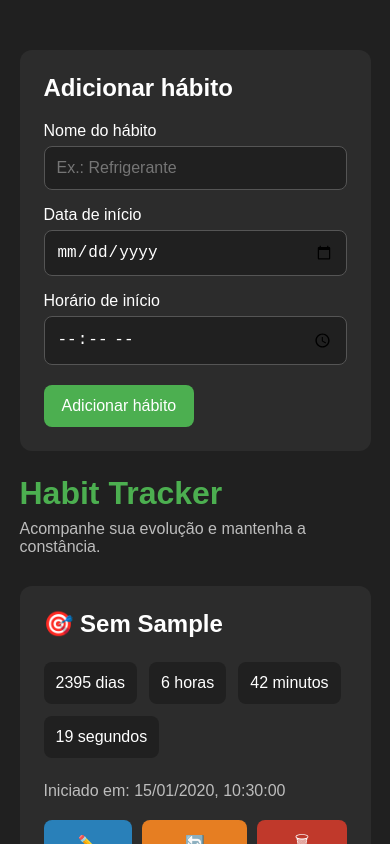
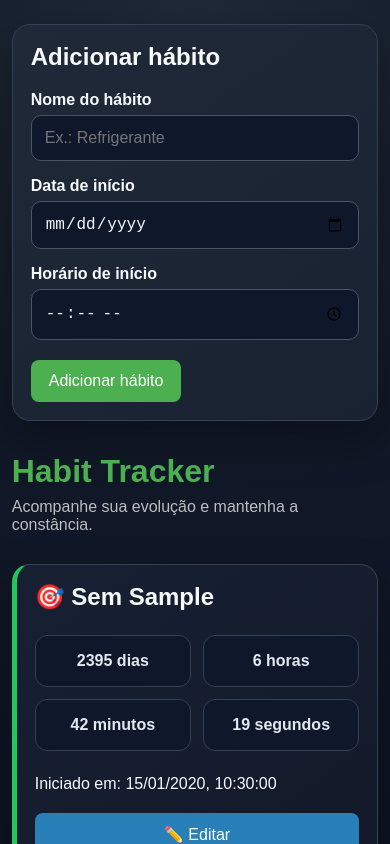
Before and after one commit to CodexMaster12/habit-tracker, a plain HTML site: page index.html in a window 390 px wide. Both pictures are taken after typing "Sample", "2020-01-15", "10:30" into the empty fields and a click on the button "Adicionar hábito". Shown: the top 844 px of the page. Drawn offline with Linux system fonts and the light colour scheme.

Commit message:
feat: melhorar interface e adicionar estado vazio

```diff
--- a/css/style.css
+++ b/css/style.css
@@ -2,9 +2,10 @@
     box-sizing: border-box;
 }
 
-body{
-    background-color: #202020;
-    color: white;
+body {
+    background:
+        radial-gradient(circle at top, #1f2937 0%, #111827 45%, #0b1120 100%);
+    color: #f8fafc;
     font-family: Arial, Helvetica, sans-serif;
     margin: 0;
     min-height: 100vh;
@@ -32,9 +33,12 @@ header p{
 }
 
 .habit-card {
-    background-color: #2c2c2c;
-    border-radius: 12px;
-    padding: 24px;
+    background: linear-gradient(145deg, #172033, #111827);
+    border: 1px solid #334155;
+    border-left: 5px solid #22c55e;
+    border-radius: 18px;
+    padding: 26px;
+    box-shadow: 0 18px 45px rgba(0, 0, 0, 0.3);
 }
 
 .habit-card h2 {
@@ -49,13 +53,15 @@ header p{
 }
 
 .contador span {
-    background-color: #202020;
-    border-radius: 8px;
-    padding: 12px;
-}
-
-.inicio {
-    color: #bdbdbd;
+    min-width: 110px;
+    background: rgba(15, 23, 42, 0.85);
+    border: 1px solid #334155;
+    border-radius: 12px;
+    padding: 16px 12px;
+    text-align: center;
+    font-size: 18px;
+    font-weight: bold;
+    color: #e2e8f0;
 }
 
 button {
@@ -73,10 +79,12 @@ button:hover {
 }
 
 .form-habito {
-    background-color: #2c2c2c;
-    border-radius: 12px;
-    padding: 24px;
-    margin-bottom: 24px;
+    background: linear-gradient(145deg, #1f2937, #182231);
+    border: 1px solid #334155;
+    border-radius: 18px;
+    padding: 28px;
+    margin-bottom: 32px;
+    box-shadow: 0 18px 45px rgba(0, 0, 0, 0.35);
 }
 
 .form-habito h2 {
@@ -87,20 +95,27 @@ button:hover {
     display: block;
     margin-top: 16px;
     margin-bottom: 6px;
+    font-weight: bold;
 }
 
 .form-habito input {
     width: 100%;
-    background-color: #202020;
-    color: white;
-    border: 1px solid #555;
-    border-radius: 8px;
-    padding: 12px;
+    background-color: #0f172a;
+    color: #f8fafc;
+    border: 1px solid #475569;
+    border-radius: 10px;
+    padding: 13px;
     font-size: 16px;
 }
 
 .form-habito button {
     margin-top: 20px;
+}
+
+.form-habito input:focus {
+    outline: none;
+    border-color: #22c55e;
+    box-shadow: 0 0 0 3px rgba(34, 197, 94, 0.15);
 }
 
 #lista-habitos {
@@ -218,3 +233,90 @@ button:hover {
 #botao-cancelar:hover {
     background-color: #777;
 }
+
+#botao-adicionar,
+#botao-cancelar {
+    margin-top: 20px;
+}
+
+.acoes,
+.acoes-formulario {
+    display: flex;
+    gap: 10px;
+    flex-wrap: wrap;
+}
+
+.acoes button,
+.acoes-formulario button {
+    flex: 1;
+    min-width: 140px;
+}
+
+@media (max-width: 600px) {
+    .container {
+        width: 94%;
+        padding: 24px 0;
+    }
+
+    .form-habito,
+    .habit-card {
+        padding: 18px;
+    }
+
+    .contador {
+        display: grid;
+        grid-template-columns: 1fr 1fr;
+    }
+
+    .contador span {
+        min-width: 0;
+        font-size: 16px;
+    }
+
+    .acoes,
+    .acoes-formulario {
+        flex-direction: column;
+    }
+
+    .acoes button,
+    .acoes-formulario button {
+        width: 100%;
+    }
+}
+
+.habit-card {
+    transition: transform 0.2s ease, box-shadow 0.2s ease;
+}
+
+.habit-card:hover {
+    transform: translateY(-3px);
+    box-shadow: 0 12px 30px rgba(0, 0, 0, 0.3);
+}
+
+button {
+    transition: transform 0.15s ease, background-color 0.2s ease;
+}
+
+button:active {
+    transform: scale(0.97);
+}
+
+#estado-vazio {
+    text-align: center;
+    color: #999;
+    margin-top: 50px;
+}
+
+#estado-vazio h2 {
+    font-size: 50px;
+    margin-bottom: 10px;
+}
+
+#estado-vazio p {
+    font-size: 20px;
+    margin-bottom: 8px;
+}
+
+#estado-vazio small {
+    font-size: 14px;
+}
--- a/index.html
+++ b/index.html
@@ -44,6 +44,12 @@
         </header>
 
         <section id="lista-habitos"></section>
+
+        <div id="estado-vazio">
+            <h2>🎉</h2>
+            <p>Nenhum hábito cadastrado.</p>
+            <small>Adicione seu primeiro hábito para começar.</small>
+        </div>
     </main>
 
     <div id="modal-confirmacao" class="modal oculto">
--- a/js/script.js
+++ b/js/script.js
@@ -13,6 +13,7 @@ const mensagemModal = document.getElementById("mensagem-modal");
 const botaoCancelarModal = document.getElementById("btn-cancelar-modal");
 const botaoConfirmarModal = document.getElementById("btn-confirmar-modal");
 const botaoCancelar = document.getElementById("botao-cancelar");
+const estadoVazio = document.getElementById("estado-vazio");
 
 
 // ============================
@@ -53,6 +54,7 @@ function carregarHabitos() {
     });
 
     atualizarContadores();
+    atualizarEstadoVazio();
 }
 
 
@@ -94,6 +96,7 @@ function adicionarHabito() {
 
     salvarHabitos();
     criarCartao(novoHabito);
+    atualizarEstadoVazio();
     atualizarContadores();
     limparFormulario();
 }
@@ -117,6 +120,8 @@ function excluirHabito(idHabito) {
     if (cartao) {
         cartao.remove();
     }
+
+    atualizarEstadoVazio();
 }
 
 
@@ -229,6 +234,7 @@ function salvarEdicao(nome, dataInicio) {
     idHabitoEmEdicao = null;
     botaoAdicionar.textContent = "Adicionar hábito";
     botaoCancelar.classList.add("oculto");
+    atualizarEstadoVazio();
 }
 
 // Cancela a edição atual
@@ -340,6 +346,17 @@ function fecharModal() {
     idHabitoPendente = null;
 }
 
+// Mostra ou esconde a mensagem de lista vazia
+function atualizarEstadoVazio() {
+
+    if (habitos.length === 0) {
+        estadoVazio.style.display = "block";
+    } else {
+        estadoVazio.style.display = "none";
+    }
+
+}
+
 
 // ============================
 // EVENTOS
```
